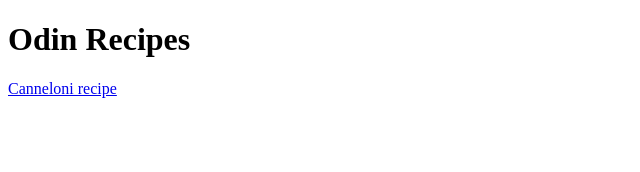
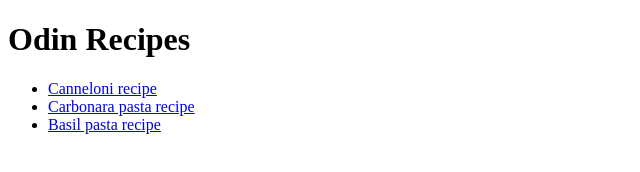
Before and after one commit to halequecie07/odin-recipes, a plain HTML site: page index.html in a window 1280 px wide. Shown: the whole page, without its empty margins (0-640 px from the left). Drawn offline with Linux system fonts and the light colour scheme.

Commit message:
Forgot to add the index file

```diff
--- a/index.html
+++ b/index.html
@@ -8,8 +8,16 @@
         <h1>
             Odin Recipes
         </h1>
-        <a href="./recipes/cannelloni.html" target="_self" rel="noopener noreferrer">
+        <ul>
+        <li><a href="./recipes/cannelloni.html" target="_self" rel="noopener noreferrer">
             Canneloni recipe
-        </a>
+        </a></li>
+        <li><a href="./recipes/carbonara_pasta.html" target="_self" rel="noopener noreferrer">
+            Carbonara pasta recipe
+        </a></li>
+        <li><a href="./recipes/basil_pasta.html" target="_self" rel="noopener noreferrer">
+            Basil pasta recipe
+        </a></li>
+        </ul>
     </body>
 </html>
```
